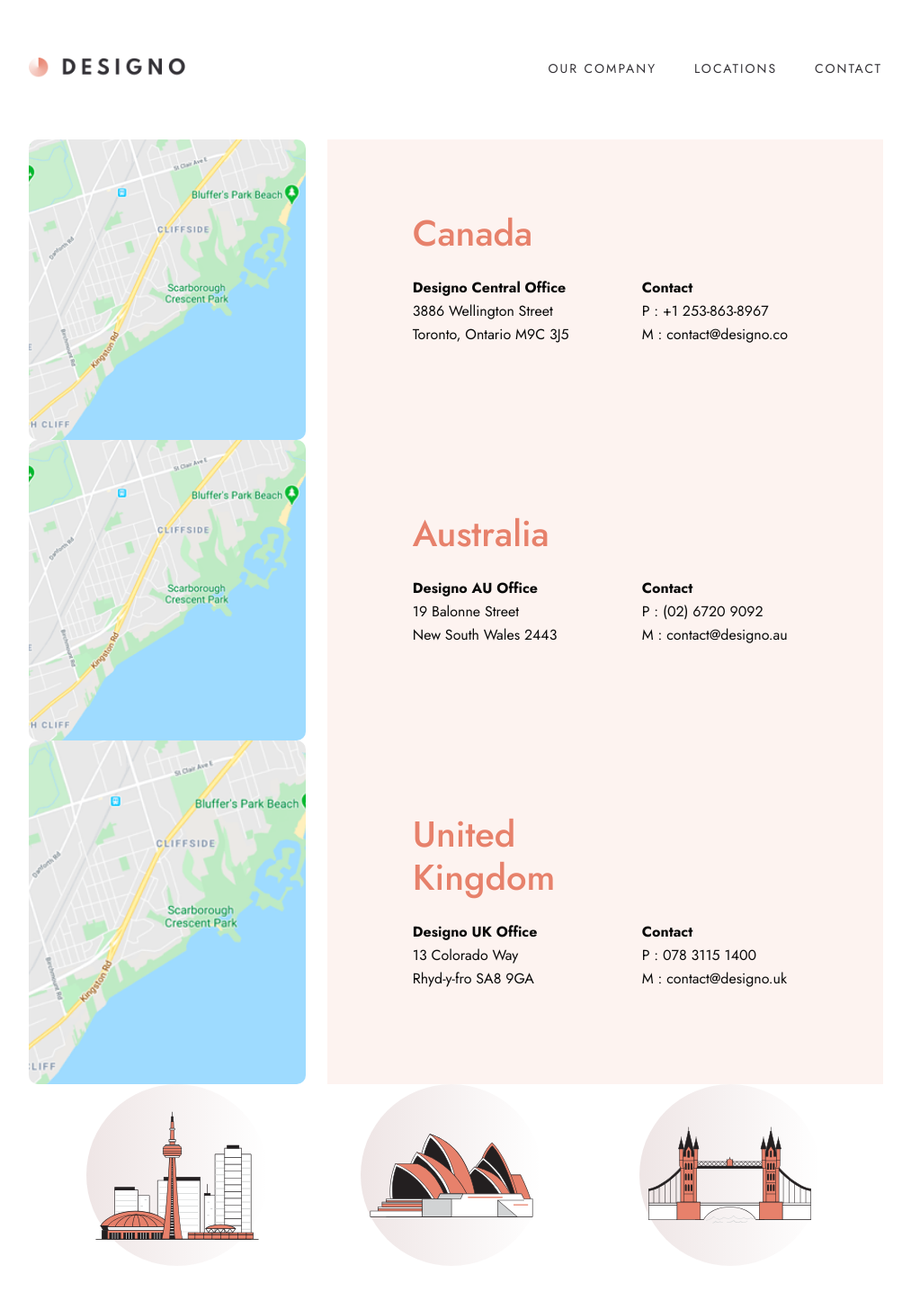
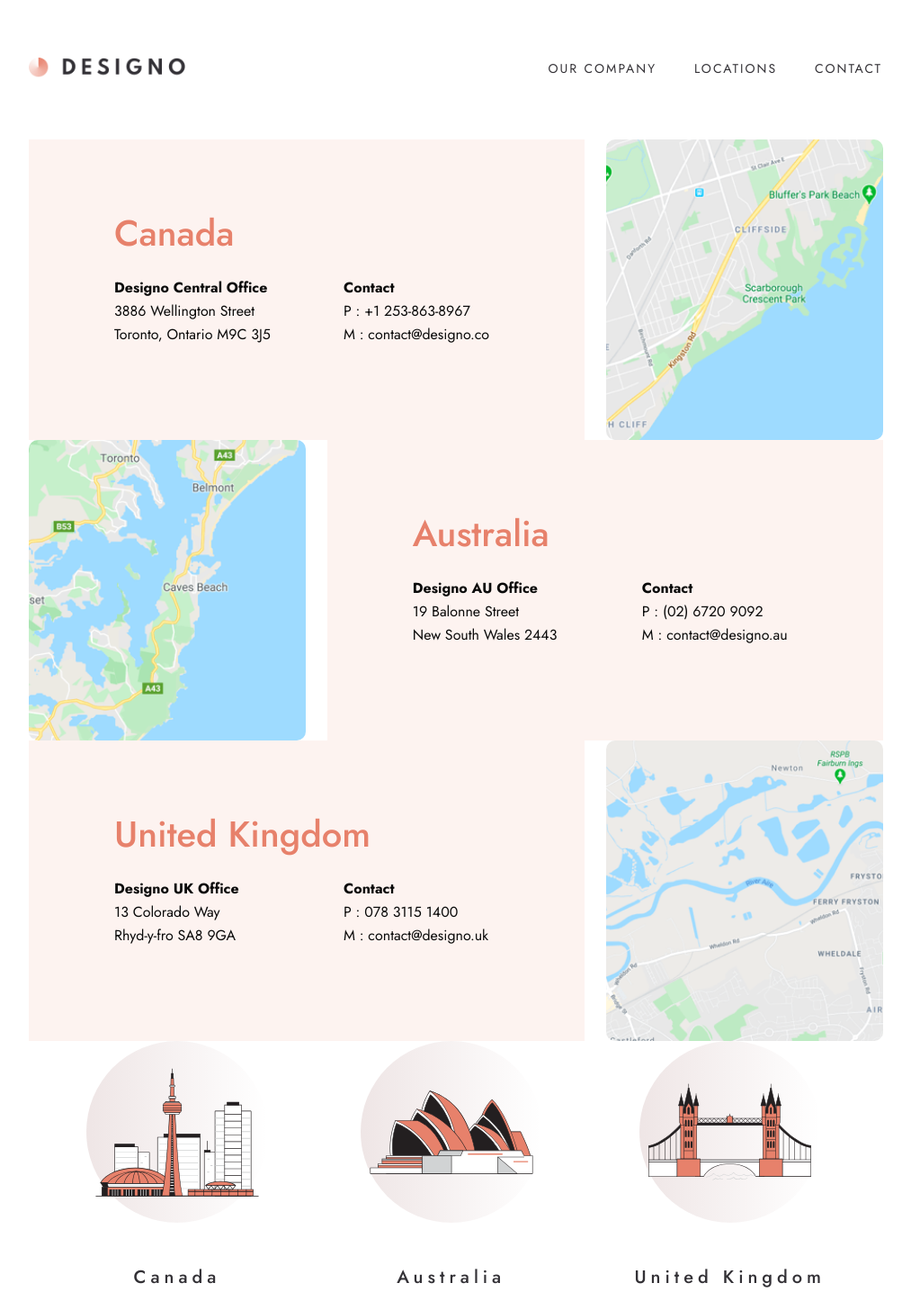
Before and after one commit to Youmnaelzany/designo-multi-page-website-8-3, a Next.js app: page /locations in a window 1280 px wide. Shown: the top 1456 px of the page at 90% size, without its empty margins (133-1146 px from the left). Built offline with nearby package versions, Linux system fonts and the light colour scheme.

Commit message:
Stage all modifications

```diff
--- a/src/app/locations/page.tsx
+++ b/src/app/locations/page.tsx
@@ -6,11 +6,11 @@ export default function Locations() {
     <main className="">
       <section className="">
         {/* Canada */}
-        <LocationCard desktopImg="/assets/locations/desktop/image-map-canada.png" tabletImg="/assets/locations/tablet/image-map-canada.png" mobileImg="/assets/locations/desktop/image-map-canada.png" title="Canada" officeAddress="Designo Central Office" addressOne="3886 Wellington Street" addressTwo="Toronto, Ontario M9C 3J5" contactInfo="Contact" phoneNumber="P : +1 253-863-8967" emailAddress="M : contact@designo.co" />
+        <LocationCard desktopImg="/assets/locations/desktop/image-map-canada.png" tabletImg="/assets/locations/tablet/image-map-canada.png" mobileImg="/assets/locations/desktop/image-map-canada.png" title="Canada" officeAddress="Designo Central Office" addressOne="3886 Wellington Street" addressTwo="Toronto, Ontario M9C 3J5" contactInfo="Contact" phoneNumber="P : +1 253-863-8967" emailAddress="M : contact@designo.co" specialStyle={true} />
         {/* Australia */}
-        <LocationCard desktopImg="/assets/locations/desktop/image-map-canada.png" tabletImg="/assets/locations/tablet/image-map-canada.png" mobileImg="/assets/locations/desktop/image-map-canada.png" title="Australia" officeAddress="Designo AU Office" addressOne="19 Balonne Street" addressTwo="New South Wales 2443" contactInfo="Contact" phoneNumber="P : (02) 6720 9092" emailAddress="M : contact@designo.au" />
+        <LocationCard desktopImg="/assets/locations/desktop/image-map-australia.png" tabletImg="/assets/locations/tablet/image-map-australia.png" mobileImg="/assets/locations/desktop/image-map-australia.png" title="Australia" officeAddress="Designo AU Office" addressOne="19 Balonne Street" addressTwo="New South Wales 2443" contactInfo="Contact" phoneNumber="P : (02) 6720 9092" emailAddress="M : contact@designo.au" />
         {/* Australia */}
-        <LocationCard desktopImg="/assets/locations/desktop/image-map-canada.png" tabletImg="/assets/locations/tablet/image-map-canada.png" mobileImg="/assets/locations/desktop/image-map-canada.png" title="United Kingdom" officeAddress="Designo UK Office" addressOne="13 Colorado Way" addressTwo="Rhyd-y-fro SA8 9GA" contactInfo="Contact" phoneNumber="P : 078 3115 1400" emailAddress="M : contact@designo.uk" />
+        <LocationCard desktopImg="/assets/locations/desktop/image-map-united-kingdom.png" tabletImg="/assets/locations/tablet/image-map-united-kingdom.png" mobileImg="/assets/locations/desktop/image-map-united-kingdom.png" title="United Kingdom" officeAddress="Designo UK Office" addressOne="13 Colorado Way" addressTwo="Rhyd-y-fro SA8 9GA" contactInfo="Contact" phoneNumber="P : 078 3115 1400" emailAddress="M : contact@designo.uk" specialStyle={true} />
       </section>
       <OurLocations />
     </main>
--- a/src/components/main/location-card.tsx
+++ b/src/components/main/location-card.tsx
@@ -29,7 +29,7 @@ export default function LocationCard({ desktopImg, tabletImg, mobileImg, title,
 
             {/* Text Container */}
             <div className="w-full lg:w-2/3 bg-[#FDF3F0] flex flex-col items-center justify-center sm:justify-start text-center  py-20 sm:py-20.sm:rounded-lg gap-y-6 sm:pl-[4.69rem] lg:pl-[5.94rem] sm:items-start sm:text-left">
-                <div className="sm:w-[15.9375rem] w-[20.4375rem]">
+                <div className="">
                     <h2 className="text-[#E7816B] text-[2rem] font-medium leading-9 sm:text-[2.5rem] sm:leading-12">
                         {title}
                     </h2>
```
